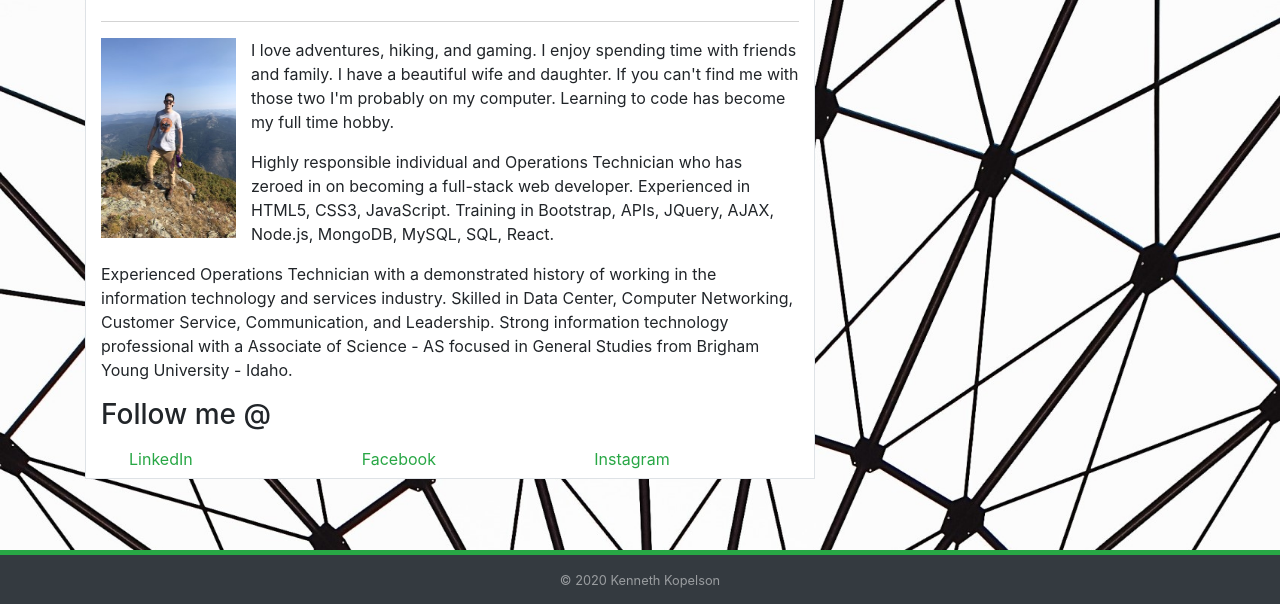
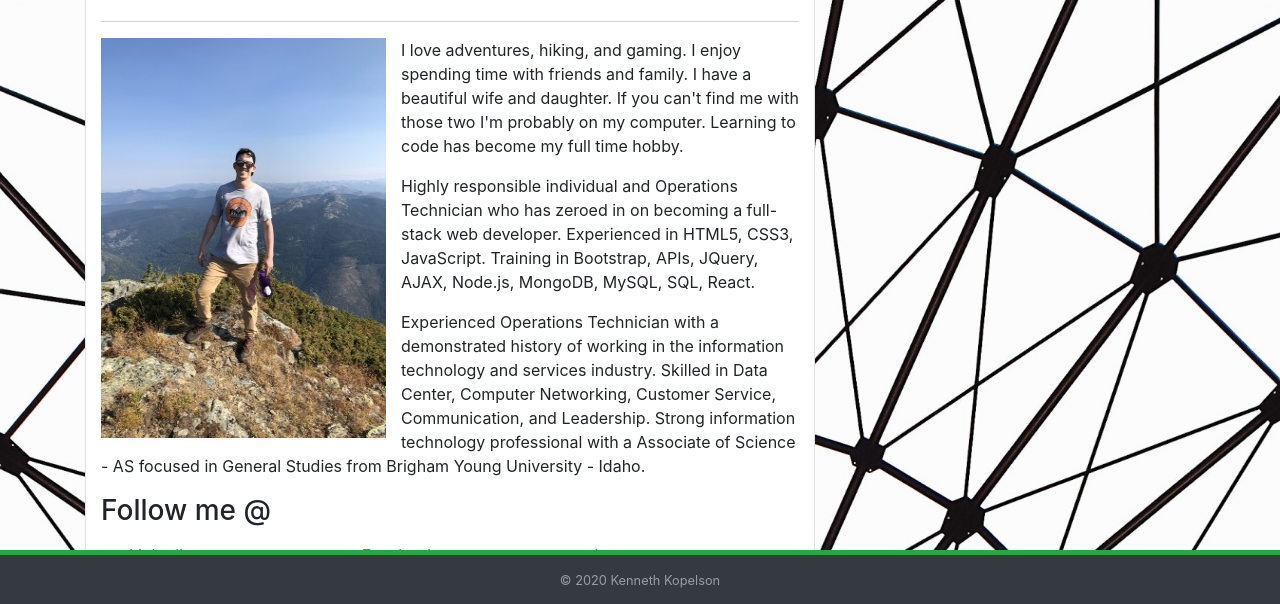
Before and after one commit to Kopelson/responsiveBootstrapPortfolio, a plain HTML site: page index.html in a window 1280 px wide. Shown: the part 194-798 px from the top of the page. Drawn offline with nearby package versions, Linux system fonts and the light colour scheme.

Commit message:
changed the size of me image on index.html

```diff
--- a/index.html
+++ b/index.html
@@ -51,7 +51,7 @@
           </div>
           <div class="row">
             <div class="col-12">
-              <img src="./assets/images/me.jpg" class="img-responsive float-left" style="width:150px;height:200px;padding-right:15px;">
+              <img src="./assets/images/me.jpg" class="img-responsive float-left" style="width:300px;height:400px;padding-right:15px;">
               <p>
                 I love adventures, hiking, and gaming. I enjoy spending time with friends and family.
                 I have a beautiful wife and daughter. If you can't find me with those two I'm probably on my computer.
```
